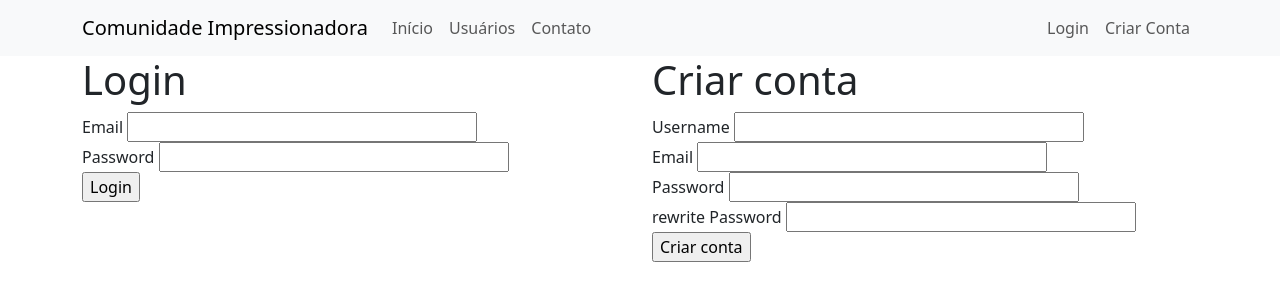
After one commit to gilbertodfl/python-with-flask, a Flask app: page /login in a window 1280 px wide. The commit adds this page. Shown: the top 301 px of the page. Run offline with Flask 3, Linux system fonts and the light colour scheme; some libraries are stand-ins or nearby versions.

Commit message:
criando seu primeiro form com flask-wtf

```diff
--- /dev/null
+++ b/forms.py
@@ -0,0 +1,16 @@
+from flask_wtf import FlaskForm
+from wtforms import StringField, PasswordField, BooleanField, SubmitField
+from wtforms.validators import DataRequired, Email, Length, EqualTo
+
+class FormCriarConta(FlaskForm):
+    username = StringField('Username', validators=[DataRequired()])
+    email = StringField('Email', validators=[DataRequired(), Email()])
+    password = PasswordField('Password', validators=[DataRequired(), Length(min=6, max=20)])
+    checkpassword = PasswordField('rewrite Password', validators=[DataRequired(), EqualTo('password', message='Passwords must match')])
+    remember_me = BooleanField('Remember Me')
+    botao_submit_criar_conta = SubmitField('Criar conta')
+
+class FormLogin(FlaskForm):
+    email = StringField('Email', validators=[DataRequired(), Email()])
+    password = PasswordField('Password', validators=[DataRequired(), Length(min=6,max=20)])
+    botao_submit_login = SubmitField('Login')
--- a/main.py
+++ b/main.py
@@ -1,10 +1,15 @@
-from flask import Flask, render_template
+from flask import Flask, render_template, url_for
+from forms import FormCriarConta, FormLogin
+## https://flask-wtf.readthedocs.io/en/stable/
 
 ## https://flask.palletsprojects.com/en/stable/
 
 app = Flask(__name__)
 
 lista_usuarios = [ 'gilberto', 'samuel', 'joão' ]
+
+app.config['SECRET_KEY'] ='84741a09e5e38f33ac7410686aa03a5d'
+
 
 @app.route("/")
 def home():
@@ -17,6 +22,12 @@ def contato():
 @app.route("/usuarios")
 def usuarios():
     return render_template('usuarios.html', lista_usuarios=lista_usuarios)
+@app.route("/login")
+def login():
+    form_login = FormLogin()
+    form_criar_conta = FormCriarConta()
+    return render_template('login.html', form_login=form_login, form_criar_conta=form_criar_conta)
+
 
 ## o app.run() inicia o servidor Flask e o modo debug=True permite que o servidor
 ## seja reiniciado automaticamente sempre que houver uma alteração no código-fonte
--- /dev/null
+++ b/templates/login.html
@@ -0,0 +1,20 @@
+{% extends "base.html" %}
+{% block body %}
+<div class="container">
+    <div class="row">
+        <div class="col">
+            <h1>Login</h1>
+            {{ form_login.email.label }} {{ form_login.email(size=32) }}<br>
+            {{ form_login.password.label }} {{ form_login.password(size=32) }}<br>
+            {{ form_login.botao_submit_login() }}
+        </div>
+        <div class="col">
+                <h1>Criar conta</h1>
+                {{ form_criar_conta.username.label }} {{ form_criar_conta.username(size=32) }}<br>
+                {{ form_criar_conta.email.label }} {{ form_criar_conta.email(size=32) }}<br>
+                {{ form_criar_conta.password.label }} {{ form_criar_conta.password(size=32) }}<br>
+                {{ form_criar_conta.checkpassword.label }} {{ form_criar_conta.checkpassword(size=32) }}<br>
+                {{ form_criar_conta.botao_submit_criar_conta() }}
+        </div>
+</div>
+ {% endblock %}
--- a/templates/navbar.html
+++ b/templates/navbar.html
@@ -15,10 +15,10 @@
       </ul>
       <ul class="d-flex navbar-nav">
         <li class="nav-item">
-          <a class="nav-link" href="#">Login</a>
+          <a class="nav-link" href="{{ url_for('login')}}">Login</a>
         </li>
         <li class="nav-item">
-          <a class="nav-link" href="#">Criar Conta</a>
+          <a class="nav-link" href="{{ url_for('login')}}">Criar Conta</a>
         </li>
       </ul>
     </div>
```
Also changed, not shown: README.md.
